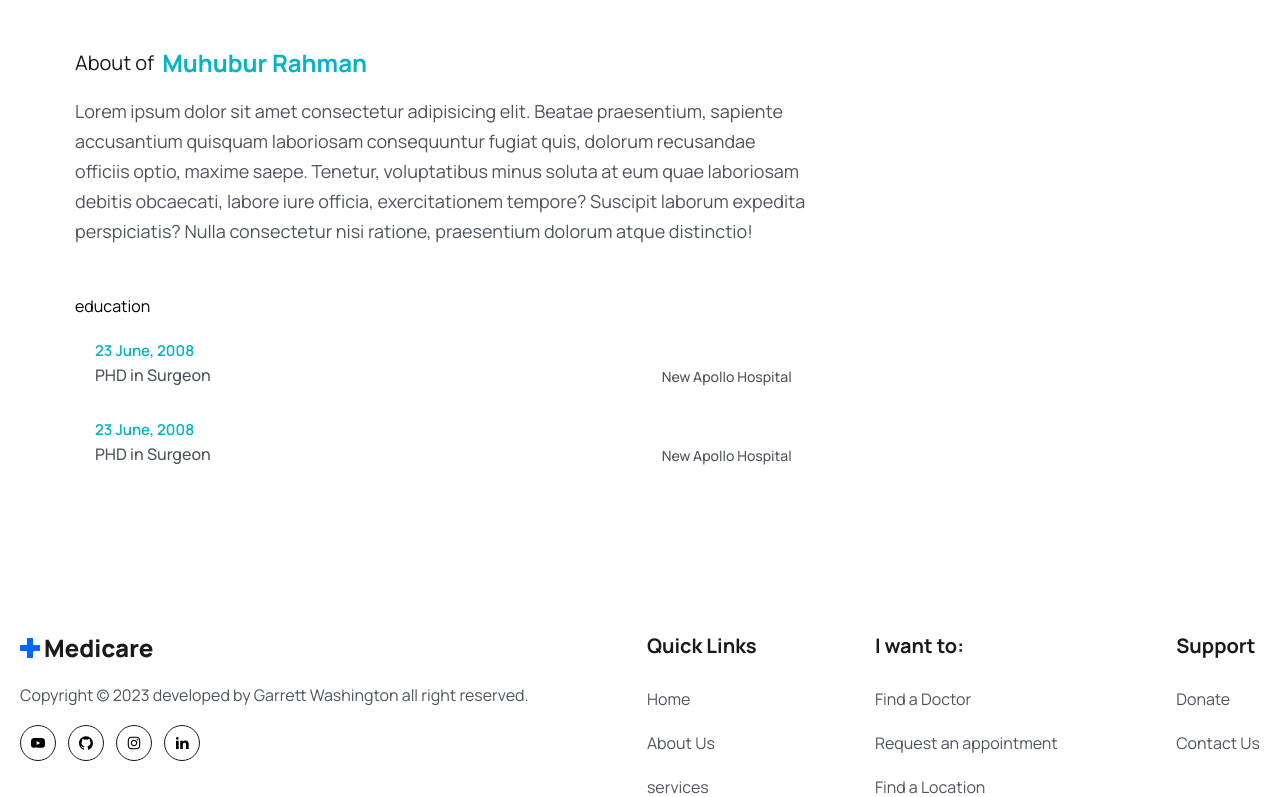
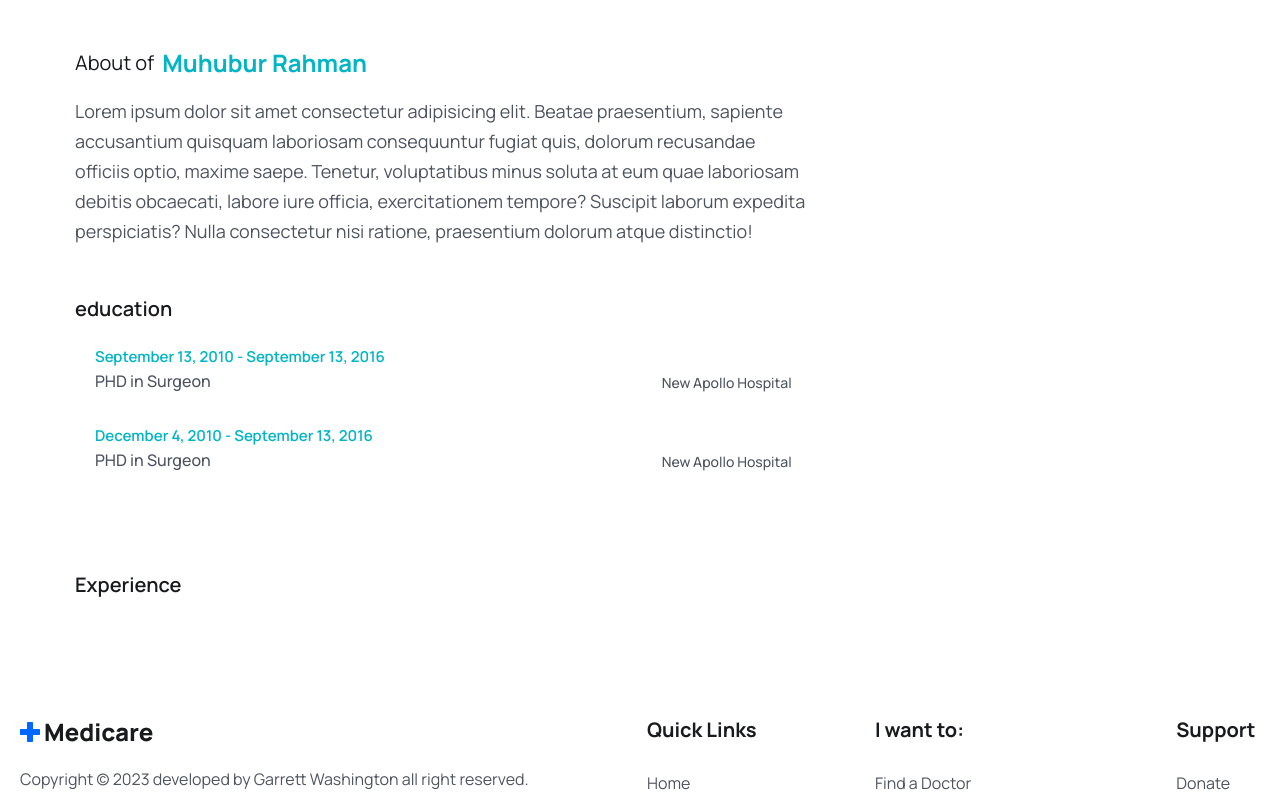
Before and after one commit to ggvhs/booking-app, a React (Vite) app in the folder frontend/: page /doctors/1 in a window 1280 px wide. Shown: the part 473-1270 px from the top of the page. Built offline with nearby package versions, Linux system fonts and the light colour scheme.

Commit message:
experience section added

```diff
--- a/frontend/src/pages/Doctors/DoctorAbout.jsx
+++ b/frontend/src/pages/Doctors/DoctorAbout.jsx
@@ -1,4 +1,5 @@
 import React from 'react'
+import { formatDate } from '../../utils/formatDate'
 
 const DoctorAbout = () => {
   return (
@@ -19,14 +20,14 @@ const DoctorAbout = () => {
     </div>
 
     <div className='mt-12'>
-        <h3>education</h3>
-    </div>
+        <h3 className='text-[20px] leading-[30px] text-headingColor font-semibold'>education</h3>
+
 
         <ul className='pt-3 md:p-5'>
             <li className='flex flex-col sm:flex-row sm:justify-between sm:items-end md:gap-5 mb-[30px]'>
                 <div>
                     <span className='text-irisBlueColor text-[15px] leading-6 font-semibold'>
-                    23 June, 2008
+                        {formatDate("09-13-2010")} - {formatDate("09-13-2016")}
                     </span>
                     <p className='text-[16px] leading-6 font-medium text-textColor'>
                         PHD in Surgeon
@@ -39,7 +40,7 @@ const DoctorAbout = () => {
             <li className='flex flex-col sm:flex-row sm:justify-between sm:items-end md:gap-5 mb-[30px]'>
                 <div>
                     <span className='text-irisBlueColor text-[15px] leading-6 font-semibold'>
-                    23 June, 2008
+                        {formatDate("12-04-2010")} - {formatDate("09-13-2016")}
                     </span>
                     <p className='text-[16px] leading-6 font-medium text-textColor'>
                         PHD in Surgeon
@@ -51,6 +52,14 @@ const DoctorAbout = () => {
             </li>
         </ul>
     </div>
+
+    <div className='mt-12'>
+        <h3 className='text-[20px] leading-[30px] text-headingColor font-semibold'>
+            Experience
+        </h3>
+    </div>
+
+</div>
   )
 }
 
```
Lines whose indentation alone changed are shown as unchanged.
